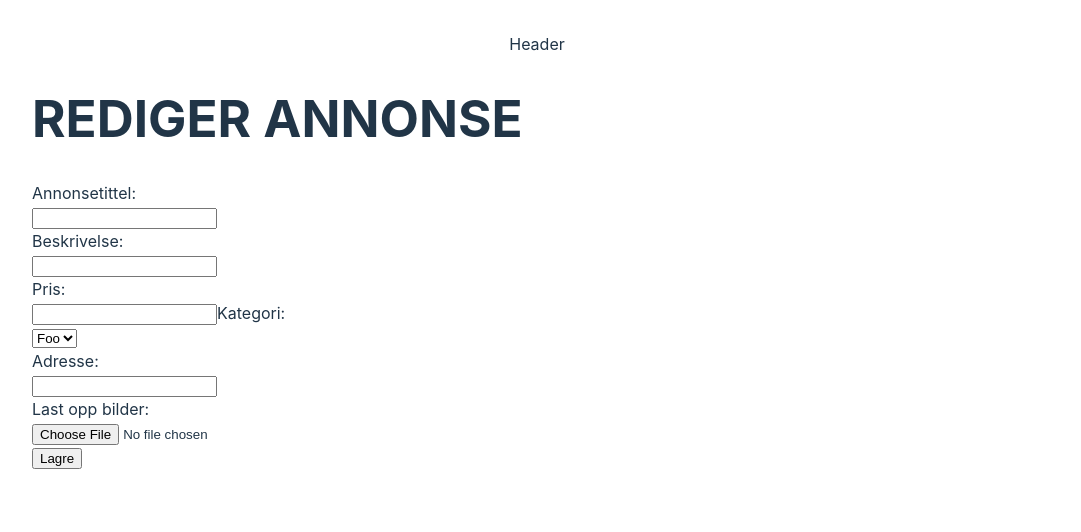
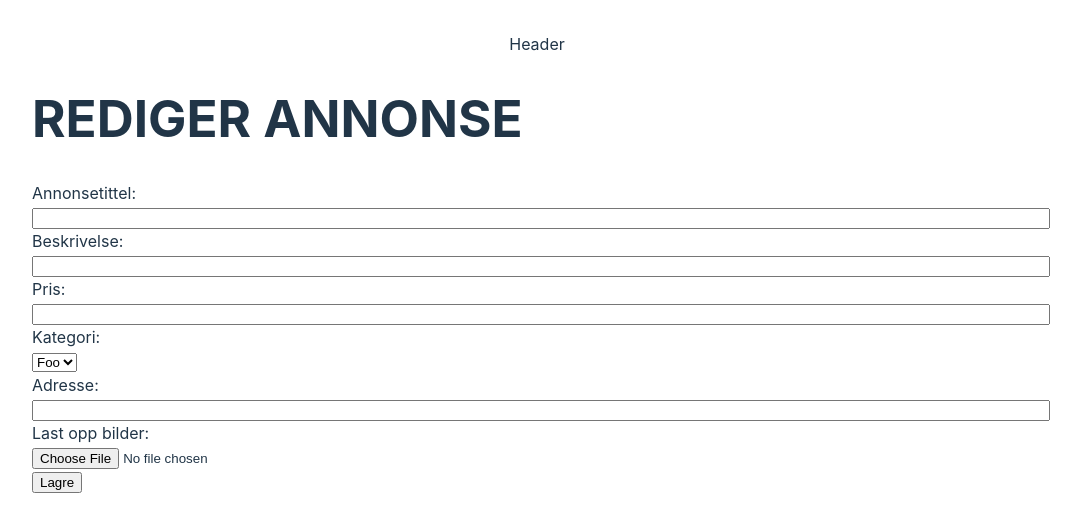
Before and after one commit to jakobkg/IDATT2105-fullstack-frontend, a Vue app: page / in a window 1280 px wide. Shown: the top 532 px of the page, without its empty margins (103-1184 px from the left). Built offline with nearby package versions, Linux system fonts and the light colour scheme.

Commit message:
småendringer i inputtyper

```diff
--- a/src/components/Item.vue
+++ b/src/components/Item.vue
@@ -6,10 +6,10 @@
       <input type="text" id="title" name="title"  required><br>
 
       <label for="description">Beskrivelse:</label><br>
-      <input type="text" id="description" name="desctiption" required><br>
+      <input type="textarea" id="description" name="desctiption" required><br>
 
-      <label for="email">Pris:</label><br>
-      <input type="text" id="email" name="email">
+      <label for="price">Pris:</label><br>
+      <input type="number" id="price" name="price"><br>
 
       <label for="category">Kategori:</label><br>
 
@@ -60,7 +60,10 @@ export default {
 
 <style scoped>
 #wrapper {
-
   text-align: left;
 }
+
+input[type="text"],input[type="textarea"],input[type="select"],input[type="number"] {
+  width:100%;
+}
 </style>
```
